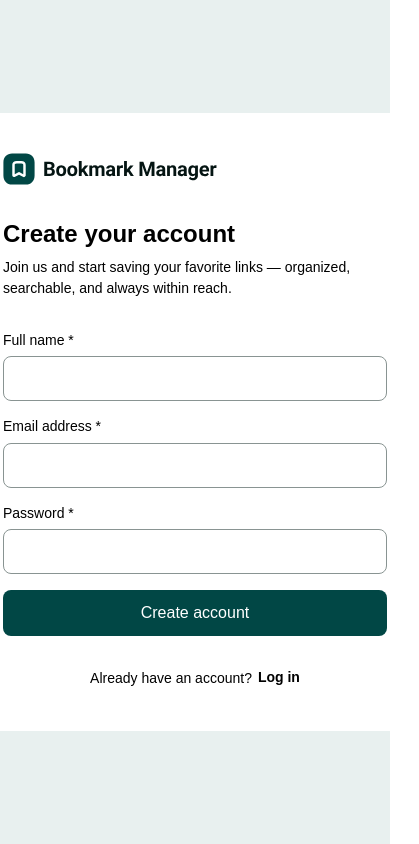
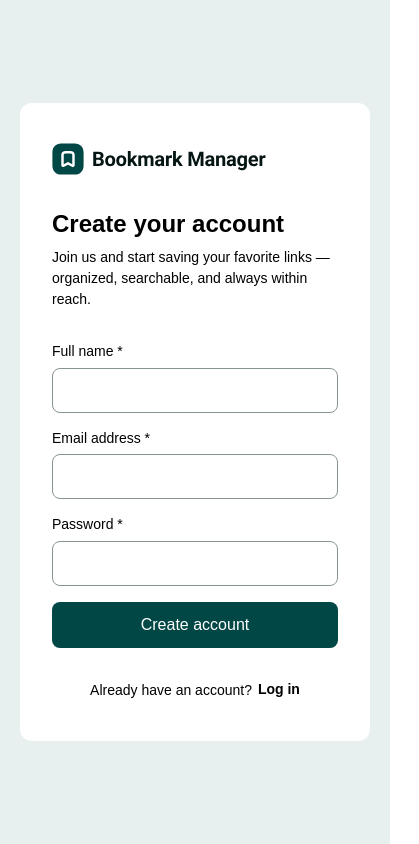
Before and after one commit to JyrexRonaldo/bookmark-manager-app, a React (Vite) app in the folder frontend/: page /signup in a window 390 px wide. Shown: the whole page, 419 px wide, since content can reach past the window. Built offline with nearby package versions, Linux system fonts and the light colour scheme; no server answers.

Commit message:
Improve responsive design on auth pages

```diff
--- a/frontend/package.json
+++ b/frontend/package.json
@@ -14,12 +14,15 @@
     "@tailwindcss/vite": "^4.2.2",
     "clsx": "^2.1.1",
     "date-fns": "^4.1.0",
+    "dev": "^0.1.5",
+    "pnpm": "^12.5.1",
     "react": "^19.2.4",
     "react-dom": "^19.2.4",
     "react-hook-form": "^7.79.0",
     "react-remove-scroll": "^2.7.2",
     "react-router": "^7.14.0",
     "react-use": "^17.6.0",
+    "run": "^2.1.4",
     "tailwind-scrollbar-hide": "^4.0.0",
     "tailwindcss": "^4.2.2",
     "zustand": "^5.0.15"
--- /dev/null
+++ b/frontend/pnpm-workspace.yaml
@@ -0,0 +1,3 @@
+allowBuilds:
+  inotify: false
+  pnpm: false
--- a/frontend/src/components/ResetPassword/ResetPassword.tsx
+++ b/frontend/src/components/ResetPassword/ResetPassword.tsx
@@ -2,8 +2,10 @@ import { Link, useSearchParams } from "react-router";
 import type { ResetPasswordType } from "../../types";
 import { useForm, type SubmitHandler } from "react-hook-form";
 import { updatePassword } from "../../services";
+import { useState } from "react";
 
 function ResetPassword() {
+  const [successMessage, setSuccessMessage] = useState("")
   const [searchParams] = useSearchParams();
 
   const {
@@ -21,6 +23,7 @@ function ResetPassword() {
     const token = searchParams.get("token");
     if (token) {
       updatePassword(formData.newPassword, token);
+      setSuccessMessage("Password changed!")
     }
   };
 
@@ -37,7 +40,7 @@ function ResetPassword() {
       <div className="flex h-screen items-center justify-center bg-[#E8F0EF]">
         <form
           onSubmit={handleSubmit(onSubmit)}
-          className="mx-[20px] flex h-[530px] max-w-[448px] flex-col gap-[32px] rounded-[12px] bg-white px-[32px] py-[40px]"
+          className="mx-[20px] flex min-h-[530px] max-w-[448px] flex-col gap-[32px] rounded-[12px] bg-white px-[32px] py-[40px]"
         >
           <div>
             <img src="/img/logo-light-theme.svg" alt="" />
@@ -71,6 +74,11 @@ function ResetPassword() {
                   {errors.confirmPassword?.message}
                 </p>
               )}
+              {successMessage && (
+                <p className="text-sm text-green-600">
+                  {successMessage}
+                </p>
+              )}
             </div>
             <button
               type="submit"
--- a/frontend/src/components/Signin/Signin.tsx
+++ b/frontend/src/components/Signin/Signin.tsx
@@ -45,7 +45,7 @@ function Signin() {
       <div className="flex h-screen items-center justify-center bg-[#E8F0EF]">
         <form
           onSubmit={handleSubmit(onSubmit, onError)}
-          className="flex min-h-[543px] w-[448px] flex-col gap-[32px] rounded-[12px] bg-white px-[32px] py-[40px]"
+          className="mx-[20px] flex min-h-[543px] w-[448px] flex-col gap-[32px] rounded-[12px] bg-white px-[32px] py-[40px]"
         >
           <div>
             <img src="/img/logo-light-theme.svg" alt="" />
@@ -67,7 +67,7 @@ function Signin() {
                 type="email"
                 {...register("email", { required: "please enter email" })}
                 id="email"
-                className="h-[45px] w-[384px] rounded-[8px] border border-[#899492] p-[12px]"
+                className="h-[45px] max-w-[384px] rounded-[8px] border border-[#899492] p-[12px]"
               />
               {errors.email && (
                 <p className="ml-[10px] text-xs text-red-600">
@@ -84,7 +84,7 @@ function Signin() {
                 {...register("password", { required: "please enter password" })}
                 id="password"
                 autoComplete="off"
-                className="h-[45px] w-[384px] rounded-[8px] border border-[#899492] p-[12px]"
+                className="h-[45px] max-w-[384px] rounded-[8px] border border-[#899492] p-[12px]"
               />
               {errors.password && (
                 <p className="ml-[10px] text-xs text-red-600">
@@ -92,7 +92,7 @@ function Signin() {
                 </p>
               )}
             </div>
-            <button className="h-[46px] w-[384px] rounded-[8px] bg-[#014745] px-[16px] py-[12px] font-manrope text-[16px]/[140%] text-white">
+            <button className="h-[46px] max-w-[384px] rounded-[8px] bg-[#014745] px-[16px] py-[12px] font-manrope text-[16px]/[140%] text-white">
               Log in
             </button>
           </div>
@@ -109,7 +109,7 @@ function Signin() {
               </Link>
             </div>
             <div className="flex justify-center gap-[6px]">
-              <p className="-manrope text-[14px]/[150%] tracking-[1%]">
+              <p className="font-manrope text-[14px]/[150%] tracking-[1%]">
                 Don't have an account?
               </p>
               <Link
--- a/frontend/src/components/Signup/Signup.tsx
+++ b/frontend/src/components/Signup/Signup.tsx
@@ -34,7 +34,7 @@ function Signup() {
     <>
       <div className="flex h-screen items-center justify-center bg-[#E8F0EF]">
         <form
-          className="flex min-h-[618px] w-[448px] flex-col gap-[32px] rounded-[12px] bg-white px-[32px] py-[40px]"
+          className="mx-[20px] flex min-h-[618px] max-w-[448px] flex-col gap-[32px] justify-self-center rounded-[12px] bg-white px-[32px] py-[40px]"
           onSubmit={handleSubmit(onSubmit, onError)}
         >
           <div>
@@ -58,7 +58,7 @@ function Signup() {
                 type="text"
                 {...register("fullName", { required: "please enter fullname" })}
                 id="full-name"
-                className="h-[45px] w-[384px] rounded-[8px] border border-[#899492] p-[12px]"
+                className="h-[45px] max-w-[384px] rounded-[8px] border border-[#899492] p-[12px]"
               />
               {errors.fullName && (
                 <p className="ml-[10px] text-xs text-red-600">
@@ -80,7 +80,7 @@ function Signup() {
                   },
                 })}
                 id="email"
-                className="h-[45px] w-[384px] rounded-[8px] border border-[#899492] p-[12px]"
+                className="h-[45px] max-w-[384px] rounded-[8px] border border-[#899492] p-[12px]"
               />
               {errors.email && (
                 <p className="ml-[10px] text-xs text-red-600">
@@ -97,7 +97,7 @@ function Signup() {
                 {...register("password", { required: "please enter password" })}
                 id="password"
                 autoComplete="off"
-                className="h-[45px] w-[384px] rounded-[8px] border border-[#899492] p-[12px]"
+                className="h-[45px] max-w-[384px] rounded-[8px] border border-[#899492] p-[12px]"
               />
               {errors.password && (
                 <p className="ml-[10px] text-xs text-red-600">
@@ -107,7 +107,7 @@ function Signup() {
             </div>
             <button
               type="submit"
-              className="h-[46px] w-[384px] rounded-[8px] bg-[#014745] px-[16px] py-[12px] font-manrope text-[16px]/[140%] text-white"
+              className="h-[46px] max-w-[384px] rounded-[8px] bg-[#014745] px-[16px] py-[12px] font-manrope text-[16px]/[140%] text-white"
             >
               Create account
             </button>
--- a/frontend/src/services.ts
+++ b/frontend/src/services.ts
@@ -152,10 +152,7 @@ async function signIn(userData: UserType) {
         throw new Error(data.message);
     }
 
-    console.log(response.ok);
-
     const data = await response.json();
-    console.log(data);
     return data;
   } catch (error) {
     if (error instanceof Error) {
```
Also changed, not shown: 2 other files (tests, documents, lock files or other folders).
